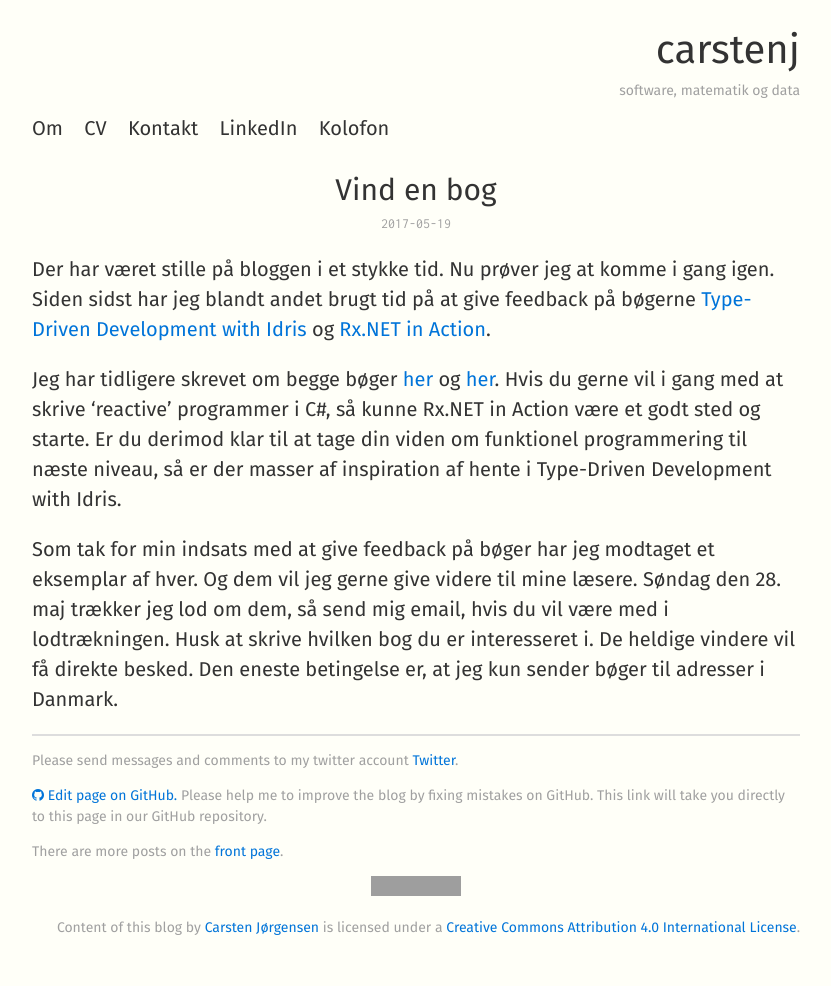
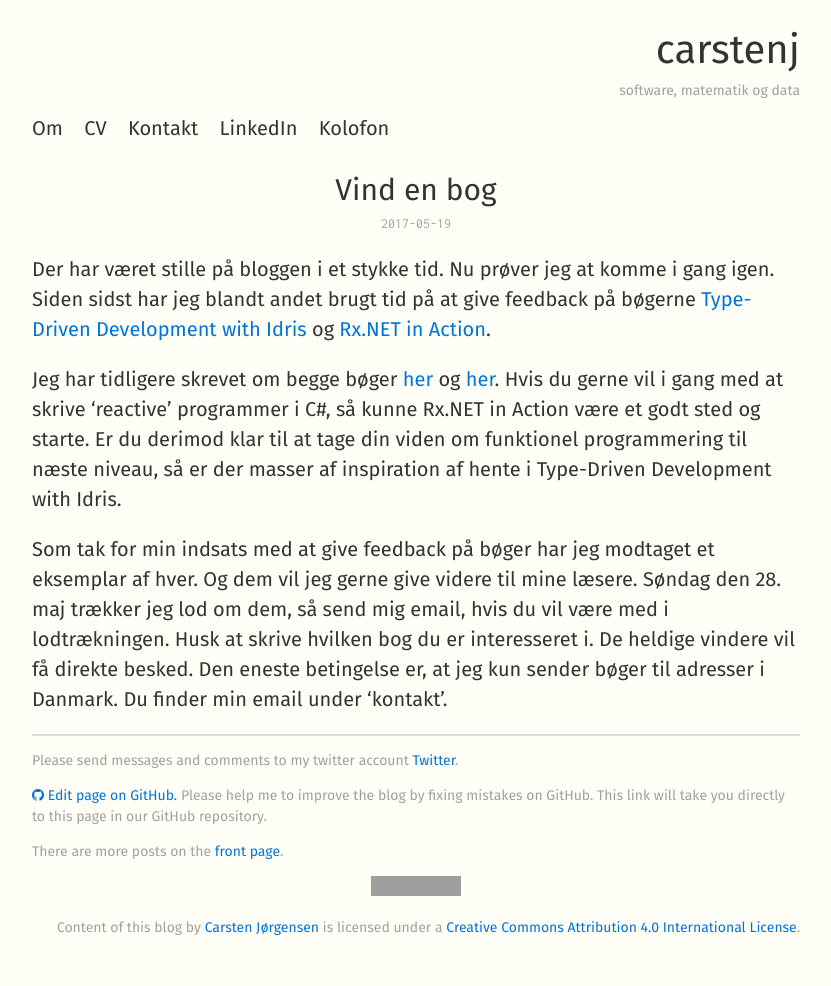
Before and after one commit to carsten-j/carsten-j.github.io, a Jekyll site: the page built from _posts/2017-05-19-vind-en-bog.markdown, in a window 1280 px wide. Shown: the whole page, without its empty margins (224-1055 px from the left). Built offline with Jekyll 4.4.1, drawn with Linux system fonts in a browser that asks for light colours; nearby versions of some CDN libraries; grey boxes are pictures that could not be loaded.

Commit message:
vind en bog

```diff
--- a/_posts/2017-05-19-vind-en-bog.markdown
+++ b/_posts/2017-05-19-vind-en-bog.markdown
@@ -8,4 +8,4 @@
 
 Jeg har tidligere skrevet om begge bøger [her]({% post_url 2016-06-01-equality-in-type-dependent-languages %}) og [her](2015-08-29-reactive-extensions-in-action). Hvis du gerne vil i gang med at skrive 'reactive' programmer i C#, så kunne Rx.NET in Action være et godt sted og starte. Er du derimod klar til at tage din viden om funktionel programmering til næste niveau, så er der masser af inspiration af hente i Type-Driven Development with Idris.
 
-Som tak for min indsats med at give feedback på bøger har jeg modtaget et eksemplar af hver. Og dem vil jeg gerne give videre til mine læsere. Søndag den 28. maj trækker jeg lod om dem, så send mig email, hvis du vil være med i lodtrækningen. Husk at skrive hvilken bog du er interesseret i. De heldige vindere vil få direkte besked. Den eneste betingelse er, at jeg kun sender bøger til adresser i Danmark.
+Som tak for min indsats med at give feedback på bøger har jeg modtaget et eksemplar af hver. Og dem vil jeg gerne give videre til mine læsere. Søndag den 28. maj trækker jeg lod om dem, så send mig email, hvis du vil være med i lodtrækningen. Husk at skrive hvilken bog du er interesseret i. De heldige vindere vil få direkte besked. Den eneste betingelse er, at jeg kun sender bøger til adresser i Danmark. Du finder min email under 'kontakt'.
```
Also changed, not shown: 1 other file.
